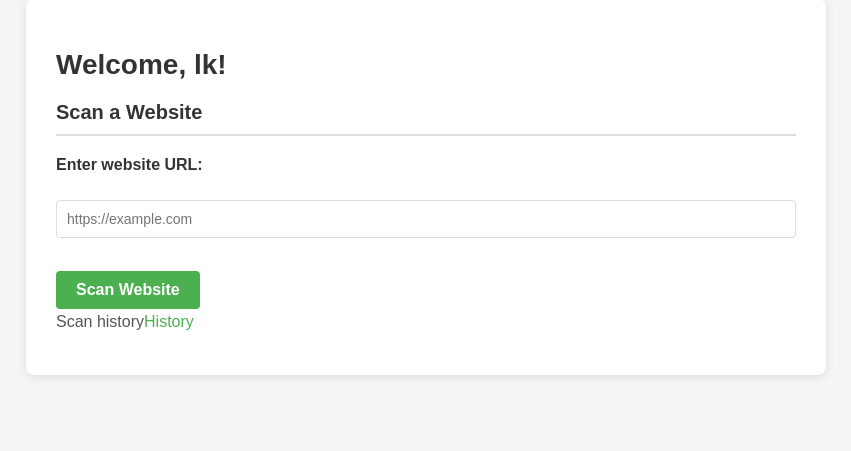
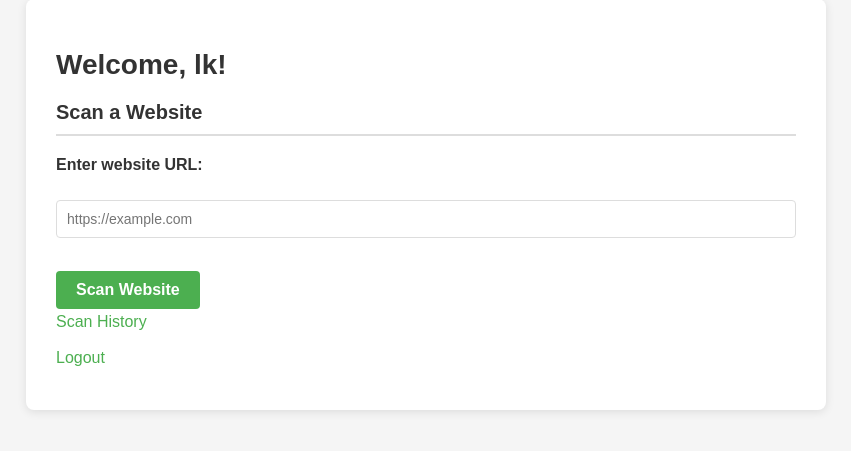
Before and after one commit to martskvish/phishing-detector-, a Flask app: page /home in a window 1280 px wide. Shown: the part 21-472 px from the top of the page, without its empty margins (214-1065 px from the left). Run offline with Flask 3, Linux system fonts and the light colour scheme; a user stored in the database is signed in.

Commit message:
Add logout route, tighten session checks, UI tweaks
Add a /logout route that clears the session and redirects to /. Tighten session validation by checking for "user_id" in session in scan and history routes and add methods=["GET"] to the /history route. Add a comment and call to generate a password hash when creating users. Update templates/home.html to relabel the history link and add a Logout link. Updated DB/users.db (binary) alongside these changes.

```diff
--- a/app.py
+++ b/app.py
@@ -55,6 +55,12 @@ def login_verify():
         else:
             return redirect("/")
 
+#Define route for logout
+@app.route("/logout")
+def logout():
+    session.clear()
+    return redirect("/")
+
 #This defines a route for the /home URL.
 #When user visits the /home URL, home function is called.
 #request.args.get() Retrieves username and email from the query parameters in the URL.
@@ -96,6 +102,7 @@ def add_user():
     if ans is not None:
         return render_template("signup.html", error="Email already exists")
 
+    #Generate password hash to protect real password
     password_hash = generate_password_hash(password)
 
     #If user does not exist, insert new user into the USERS table with the provided username, email, and password.
@@ -112,7 +119,7 @@ def add_user():
 @app.route("/scan", methods=["POST"])
 def scan():
 
-    if 'user_id' not in session:
+    if "user_id" not in session:
         return redirect("/")
 
     #Pass current time and date to time variable.
@@ -154,11 +161,11 @@ def scan():
 
 
 
-@app.route("/history")
+@app.route("/history",  methods=["GET"])
 def scan_history():
 
-    #Check if user has been redierected
-    if 'user_id' not in session:
+    #Check if user is logged in and session has user_id, to stop unauthorized access.
+    if "user_id" not in session:
         return redirect("/")
 
 
--- a/templates/home.html
+++ b/templates/home.html
@@ -18,7 +18,8 @@
             <button type="submit">Scan Website</button>
         </form>
 
-        <p>Scan history<a href="/history">History</a></p>
+        <p><a href="/history">Scan History</a></p>
+        <p>  <a href=/logout>Logout</a></p>
 
     </main>
 </body>
```
Also changed, not shown: DB/users.db.
